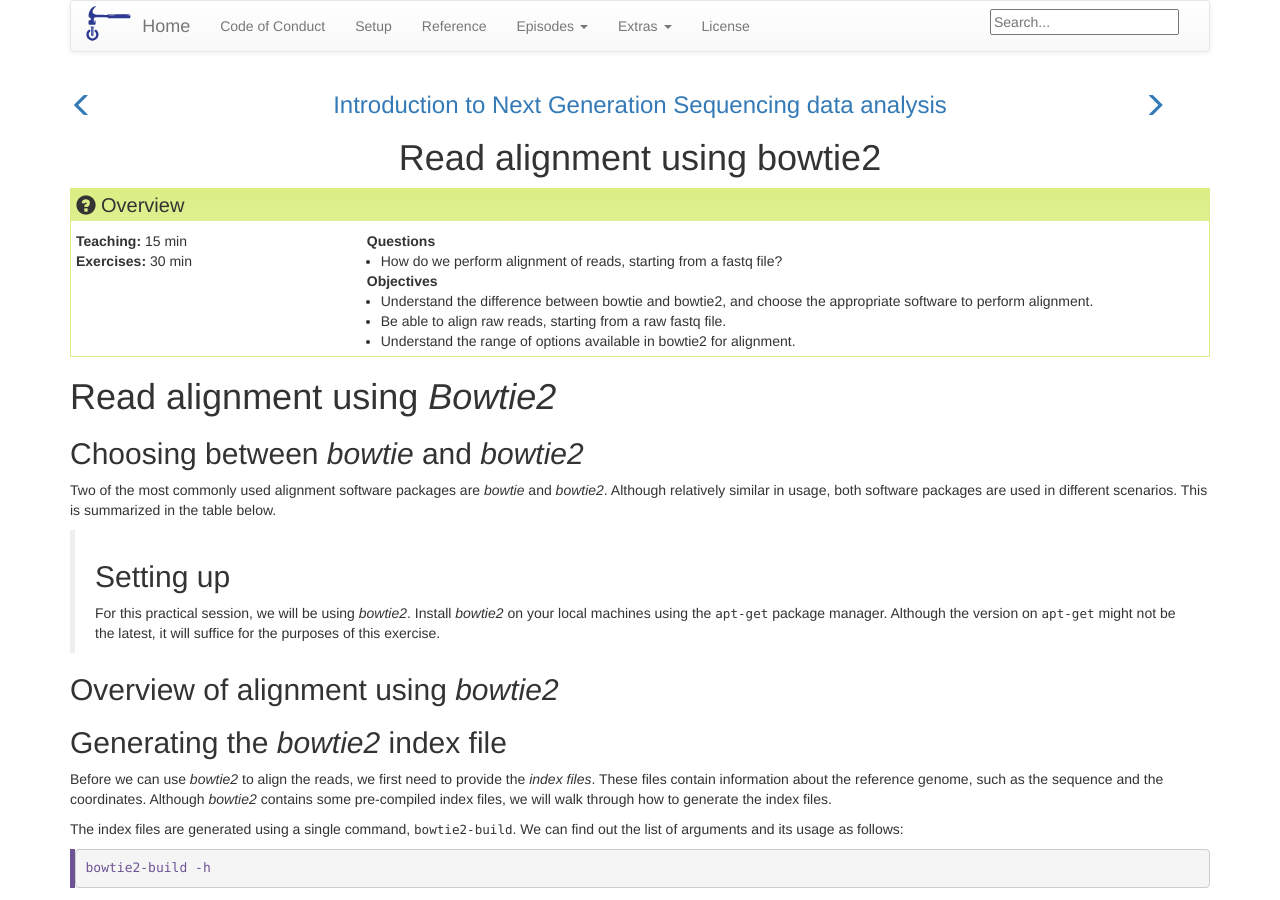
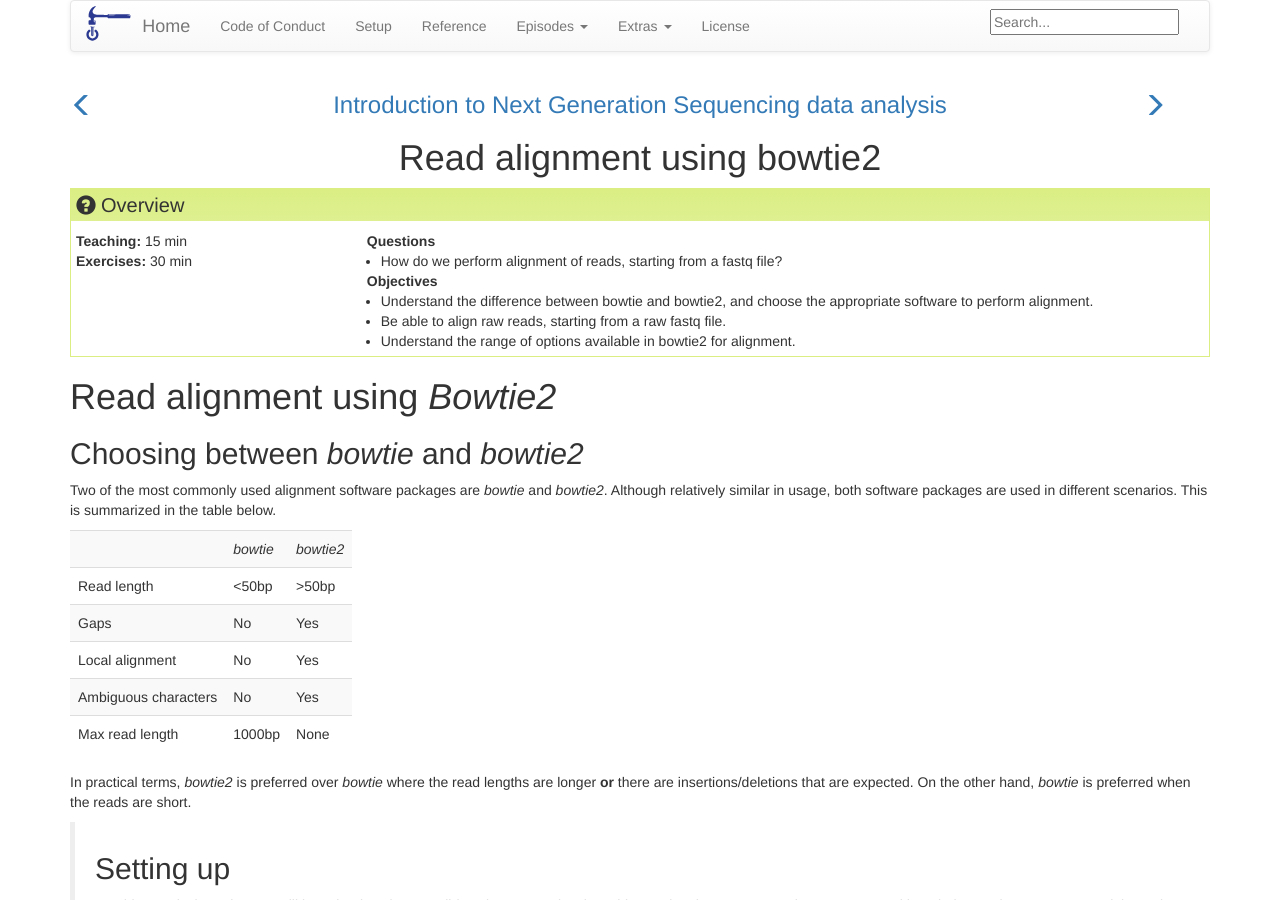
Before and after one commit to GTK-lab/introNGS, a Jekyll site: the page built from _episodes/02-bowtie.md, in a window 1280 px wide and 900 px high. Built offline with Jekyll 4.4.1, drawn with Linux system fonts in a browser that asks for light colours; some of the changed text lies outside the part shown.

Commit message:
updated bowtie2 section

```diff
--- a/_episodes/02-bowtie.md
+++ b/_episodes/02-bowtie.md
@@ -15,6 +15,15 @@ keypoints:
 # Read alignment using *Bowtie2*
 ## Choosing between *bowtie* and *bowtie2*
 Two of the most commonly used alignment software packages are *bowtie* and *bowtie2*. Although relatively similar in usage, both software packages are used in different scenarios. This is summarized in the table below.
+
+|      	        |*bowtie*|*bowtie2*|
+|Read length    | <50bp  |>50bp    |
+|Gaps           | No     |Yes      |
+|Local alignment| No     |Yes      |
+|Ambiguous characters| No |Yes     |
+|Max read length | 1000bp| None    |
+
+In practical terms, *bowtie2* is preferred over *bowtie* where the read lengths are longer **or** there are insertions/deletions that are expected. On the other hand, *bowtie* is preferred when the reads are short.
 
 > ## Setting up
 >
@@ -217,6 +226,22 @@ bowtie2 [options]* -x <bt2-idx> {-1 <m1> -2 <m2> | -U <r>} [-S <sam>]
 
 Remember the index files we generated earlier on? Here, we need to tell `bowtie2` where these files are located, and the prefix of the files. In this way, we can (in theory) have the index files of many different genomes stored in the same location. This is specified in the `-x` argument. The next set of arguments `-1 <m1> -2 <m2>| -R <r>` basically tell `bowtie2` where the fastq files are. As you will recall, NGS can yield either paired-end reads or unpaired-end reads. If we are working with paired-end reads, the results will be returned in 2 files (one for each strand). If such is the case, we will use `-1 <name> -2 <name>`. However, for unpaired end reads, we will only need to use `-U <name>`. Finally, the last option `-S <sam>` specifies the output SAM files. This needs to be specified explicitly.
 
-> ## Find out
+> ## Find out -- writing of results
 >
 > What happens if no SAM file is specified with the `-S` option?
+{: .challenge}
+
+> ## Find out -- reporting of alignments
+>
+> Above, we have discussed what happens if one does not specify the output SAM file using the `-S` option. However, the minimal usage (as shown above) makes certain assumptions about what parameters will be used for the alignment. One important thing to consider is how alignments are reported. What happens if a read can be mapped to more than one location along the reference genome? Will *bowtie2* provide the coordinates of said read? And if it does, how does it decide which coordinates to provide?
+{: .challenge}
+
+> ## Find out -- mismatches
+>
+> Will running *bowtie2* with default options allow for mismatches between the read and the reference genome? If so, how many mismatches are allowed? Which option controls this?
+{: .challenge}
+
+> ## Try it!
+>
+> Having understood some of the more critical parameters that determine the alignment result, now try to align the reads to the reference genome.
+{: .challenge}
```
